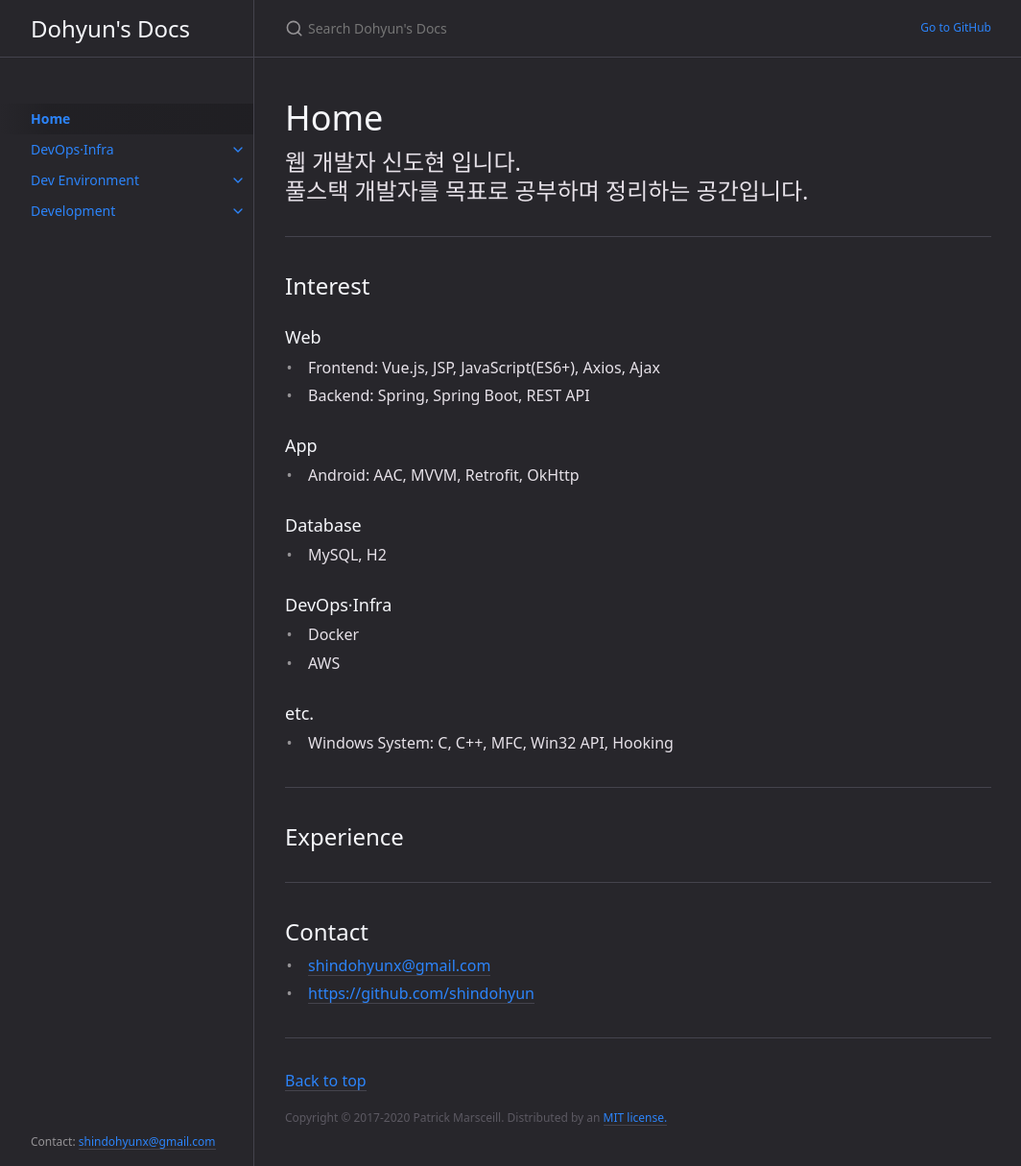
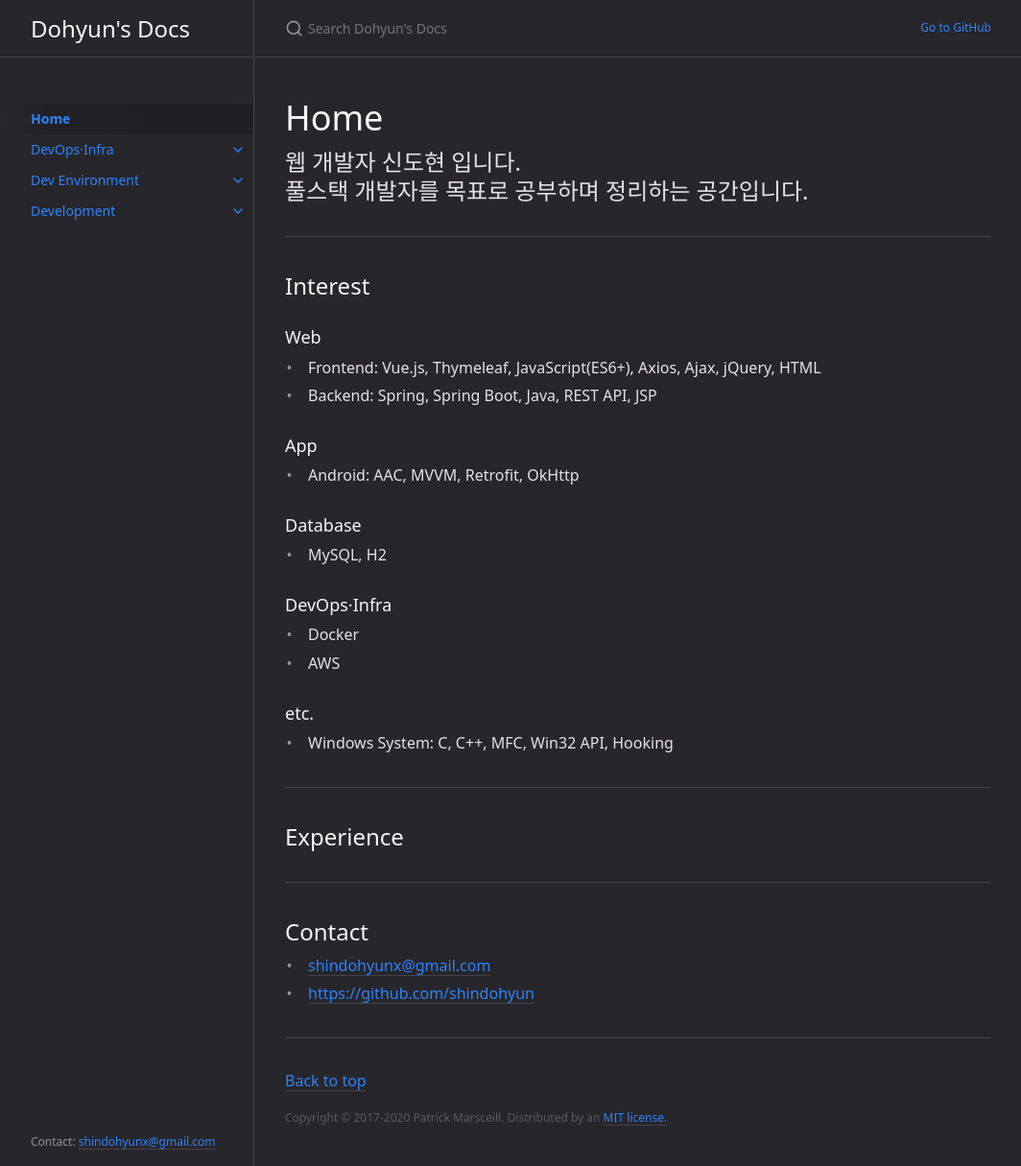
Before and after one commit to shindohyun/shindohyun.github.io, a Jekyll site: the page built from index.md, in a window 1280 px wide and 1215 px high. Shown: the whole window at 96% size, without its empty margins (107-1171 px from the left). Built offline with Jekyll 4.4.1, drawn with Linux system fonts in a browser that asks for light colours.

Commit message:
[수정] 관심사 > 웹 내용 변경

```diff
--- a/index.md
+++ b/index.md
@@ -15,8 +15,8 @@ permalink: /
 
 ## Interest
 ### Web
-- Frontend: Vue.js, JSP, JavaScript(ES6+), Axios, Ajax
-- Backend: Spring, Spring Boot, REST API
+- Frontend: Vue.js, Thymeleaf, JavaScript(ES6+), Axios, Ajax, jQuery, HTML
+- Backend: Spring, Spring Boot, Java, REST API, JSP
 
 ### App
 - Android: AAC, MVVM, Retrofit, OkHttp
```
